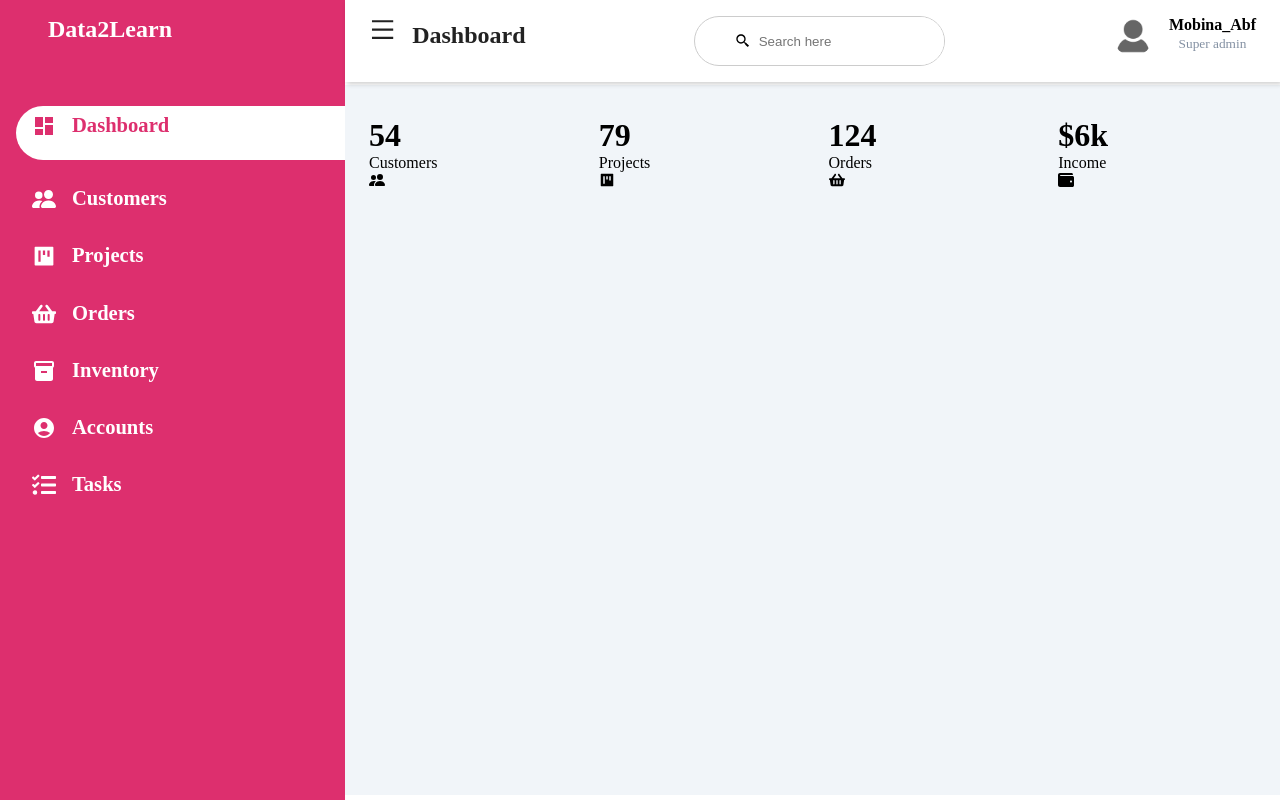
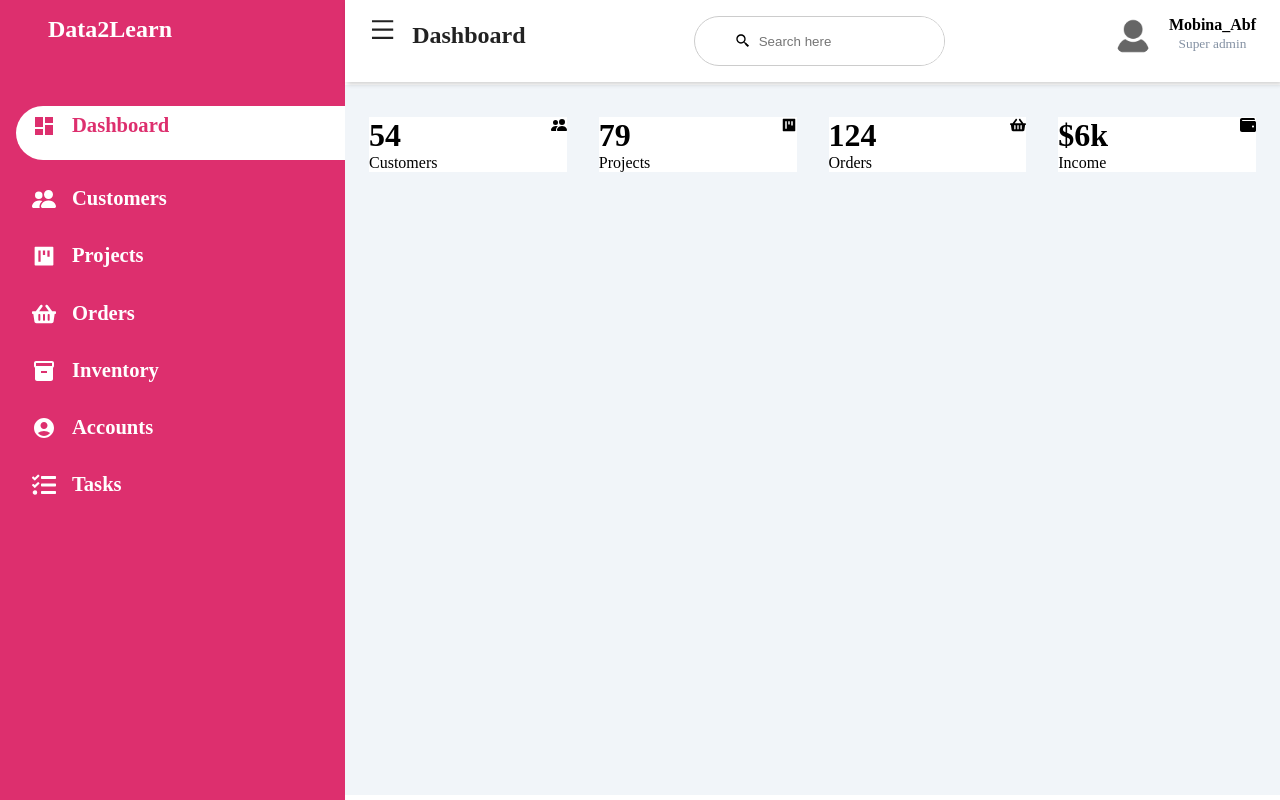
Before and after one commit to MobinaAbf/admin-dashboard, a React (Create React App) app: page / in a window 1280 px wide. Built offline with nearby package versions, Linux system fonts and the light colour scheme.

Commit message:
background for cards

```diff
--- a/src/Dashboard/Dashboard.css
+++ b/src/Dashboard/Dashboard.css
@@ -141,7 +141,11 @@ main {
   grid-gap: 2rem;
 }
 
-
+.card-single{
+  display: flex;
+  justify-content: space-between;
+  background:#fff;
+}
 
 .search-wrapper span {
   padding-left: 1.5rem;
```
